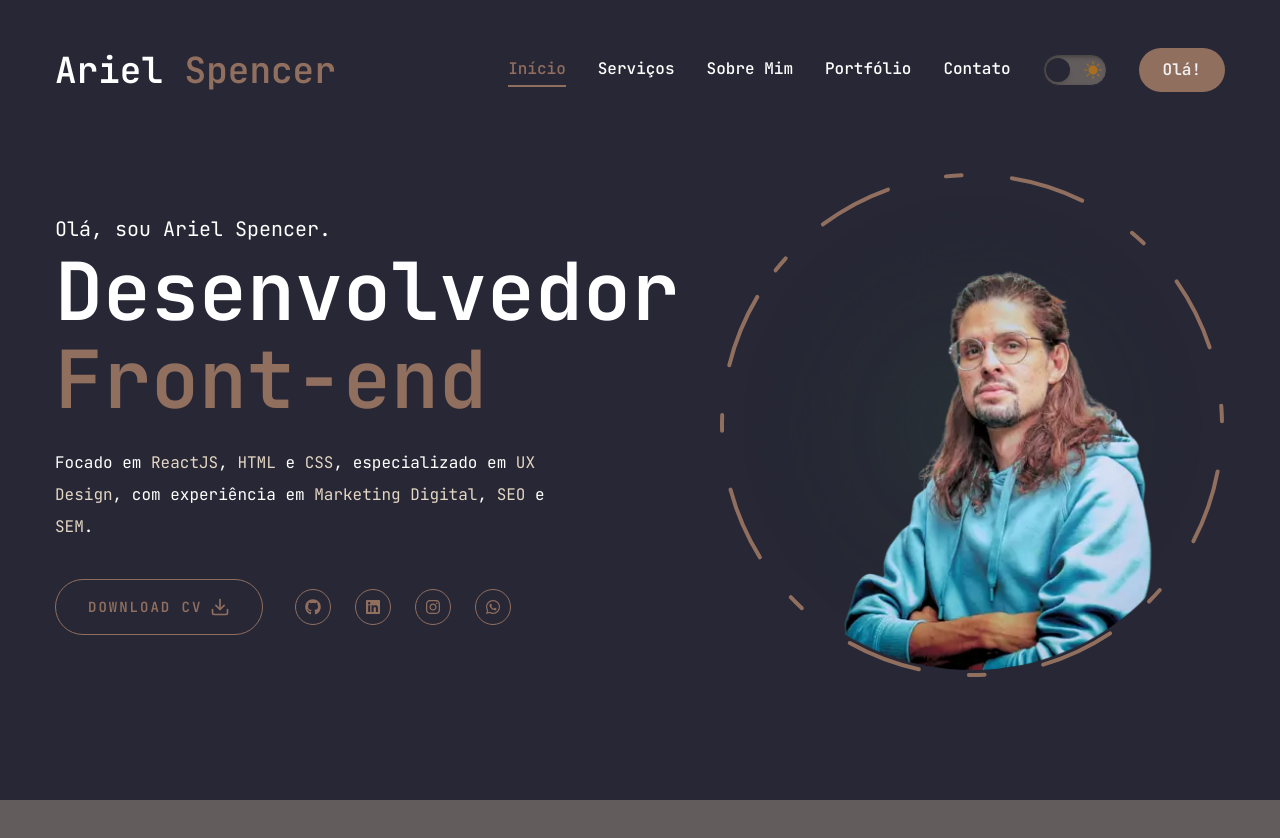
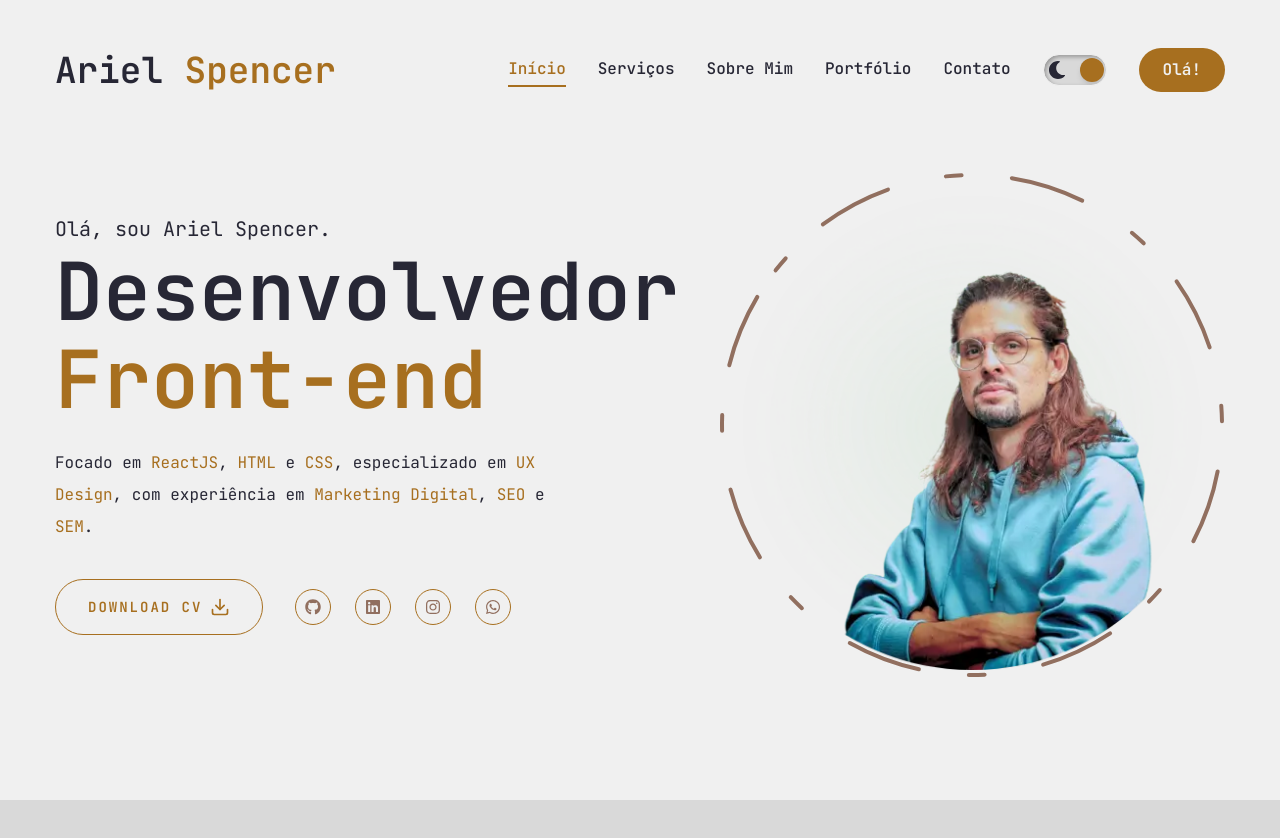
Before and after one commit to ArielSpencer/meu-site-nextjs, a Next.js app: page / in a window 1280 px wide. Shown: the top 838 px of the page. Built offline with nearby package versions, Linux system fonts and the light colour scheme.

Commit message:
refactor(theme): set theme toggle

```diff
--- a/components/ThemeToggle.jsx
+++ b/components/ThemeToggle.jsx
@@ -6,28 +6,42 @@ import { FaMoon } from "react-icons/fa";
 
 const ThemeToggle = () => {
   const [darkMode, setDarkMode] = useState(() => {
-    const theme = localStorage.getItem("theme");
-    return theme ? theme === "dark" : true; // padrão é "dark"
+    if (typeof window !== 'undefined') {
+      const theme = localStorage.getItem("theme");
+      return theme === "dark";
+    }
+    return false;
   });
 
   useEffect(() => {
-    document.documentElement.classList.toggle("dark", darkMode);
+    if (darkMode) {
+      document.documentElement.classList.add("dark");
+    } else {
+      document.documentElement.classList.remove("dark");
+    }
     localStorage.setItem("theme", darkMode ? "dark" : "light");
   }, [darkMode]);
 
   return (
     <div
       className="flex items-center w-16 h-8 relative bg-secondary dark:bg-secondary-dark cursor-pointer border border-primary dark:border-primary-dark shadow-[inset_2px_2px_4px_rgba(0,0,0,0.3)] rounded-full p-1 overflow-hidden"
-      onClick={() => setDarkMode(prev => !prev)}
+      onClick={() => setDarkMode(!darkMode)}
     >
-      <FaMoon className="text-primary-dark" size={18} />
+      <FaMoon
+        className="text-primary-dark"
+        size={18}
+      />
       <div
         className="absolute bg-accent dark:bg-primary-dark w-6 h-6 rounded-full shadow-md transform transition-transform duration-300 shadow-[9px_9px_16px_rgba(0,0,0,0.4),-9px_-9px_16px_rgba(73,73,73,0.6)]"
         style={{ left: darkMode ? "2px" : "auto", right: darkMode ? "auto" : "2px" }}
+      >
+      </div>
+      <BsSunFill
+        className="ml-auto text-accent"
+        size={18}
       />
-      <BsSunFill className="ml-auto text-accent" size={18} />
     </div>
-  );
+  )
 }
 
 export default ThemeToggle;
```
